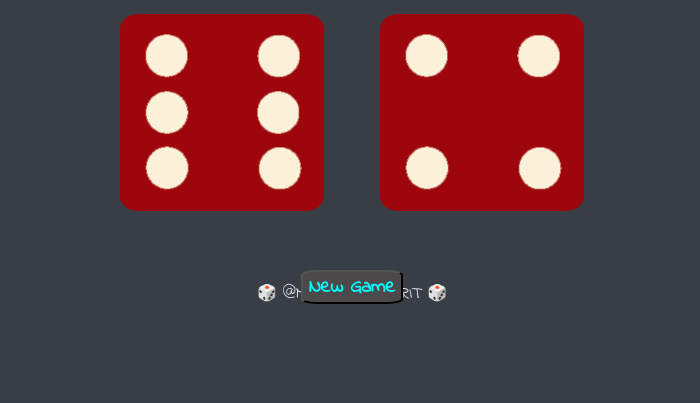
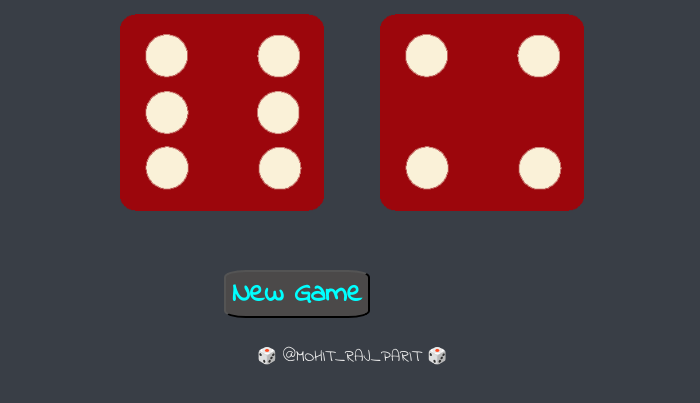
Before and after one commit to mohitrajparit/Dice-Game, a plain HTML site: page index.html in a window 1280 px wide. Shown: the part 281-684 px from the top of the page, without its empty margins (288-988 px from the left). Drawn offline with Linux system fonts and the light colour scheme.

Commit message:
Update styles.css

```diff
--- a/styles.css
+++ b/styles.css
@@ -40,12 +40,12 @@ img {
   font-weight: bolder;
   background-color: rgb(75, 73, 73);
   position: absolute;
-  left: 46%;
-  font-size: 1.2rem;
+  left: 40%;
+  font-size: 1.8rem;
   border-radius: 15%;
 }
 footer {
-  margin-top: 5%;
+  margin-top: 10%;
   color: #EEEEEE;
   text-align: center;
   font-family: 'Indie Flower', cursive;
```
